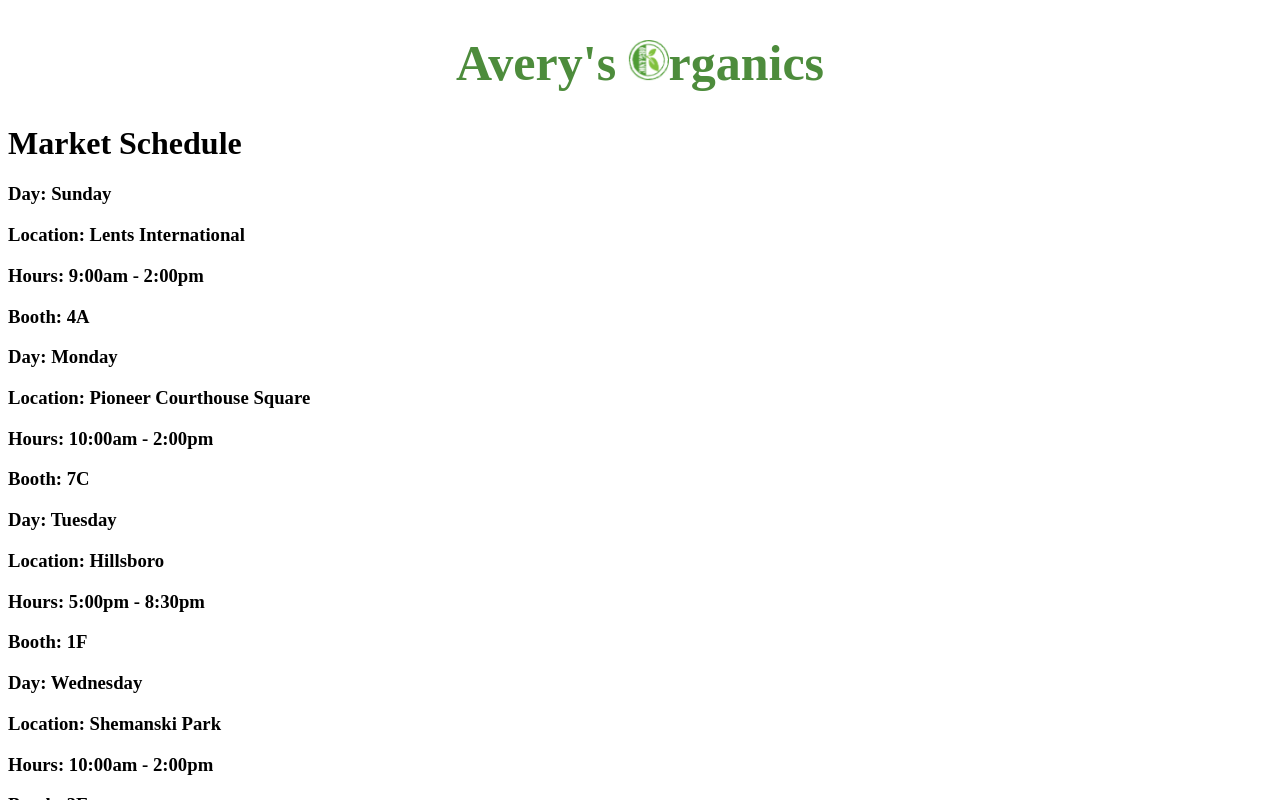
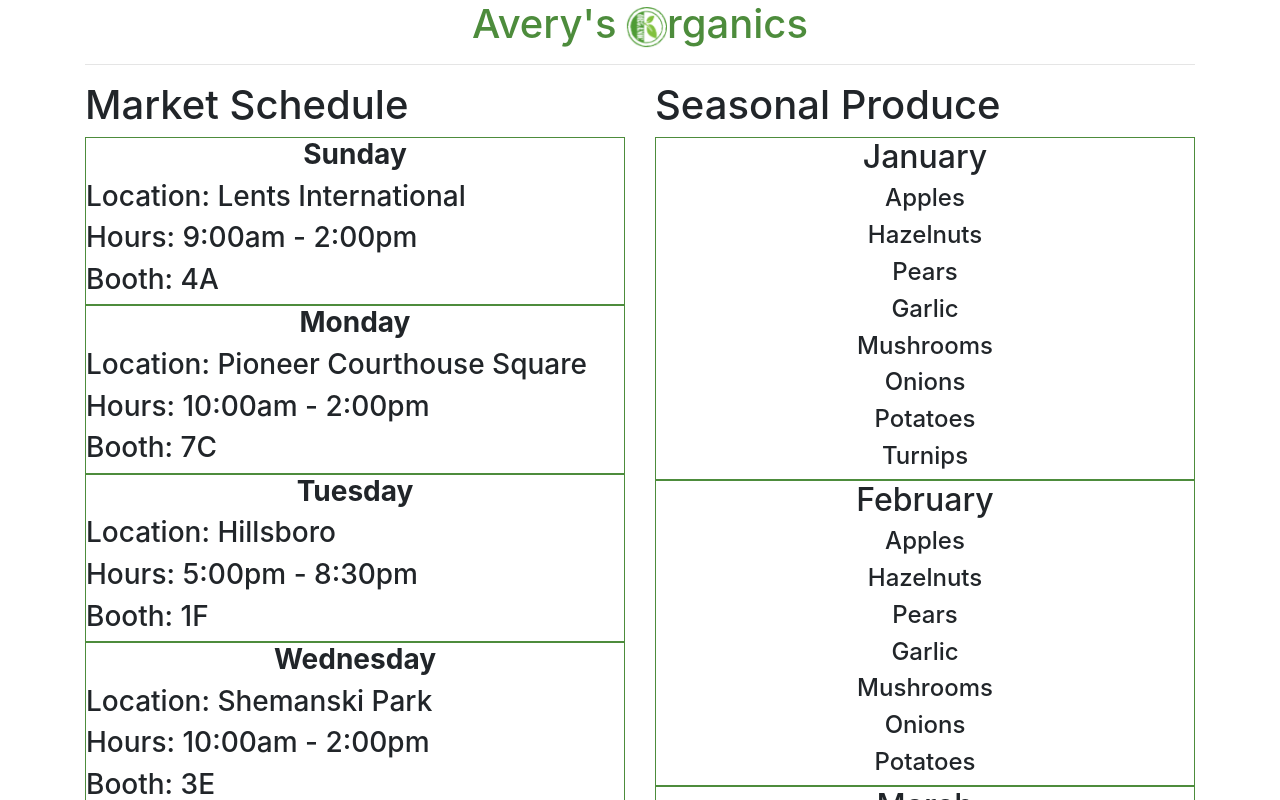
Before and after one commit to Jean84646/farmers-market-circuit, a React app: page / in a window 1280 px wide. Shown: the top 800 px of the page. Built offline with nearby package versions, Linux system fonts and the light colour scheme.

Commit message:
Add inline style to location and current produce components.

```diff
--- a/src/components/App.jsx
+++ b/src/components/App.jsx
@@ -5,10 +5,17 @@ import SeasonalProduce from './SeasonalProduce';
 
 function App(){
   return (
-    <div>
+    <div className="container">
       <Header/>
-      <Schedule/>
-      <SeasonalProduce/>
+      <hr/>
+      <div className="row">
+        <div className="col-md-6">
+          <Schedule/>
+        </div>
+        <div className="col-md-6">
+          <SeasonalProduce/>
+        </div>
+      </div>
     </div>
   );
 }
--- a/src/components/CurrentProduce.jsx
+++ b/src/components/CurrentProduce.jsx
@@ -2,10 +2,15 @@ import React from 'react';
 import PropTypes from 'prop-types';
 
 function CurrentProduce(props){
+  var produceStyle = {
+    border: '1px solid #4d8c3c',
+    padding: '10',
+    textAlign: 'center'
+  }
 
   return(
-    <div>
-      <h2>Month: {props.month}</h2>
+    <div style={produceStyle}>
+      <h2>{props.month}</h2>
       {props.selection.map((produce) =>
         <h4>{produce}</h4>
       )}
--- a/src/components/Location.jsx
+++ b/src/components/Location.jsx
@@ -2,9 +2,17 @@ import React from 'react';
 import PropTypes from 'prop-types';
 
 function Location(props){
+  var locationStyle = {
+    border: '1px solid #4d8c3c',
+    padding: '10'
+  }
+  var dayStyle = {
+    textAlign: 'center',
+    fontWeight: 'bold'
+  }
   return(
-    <div>
-      <h3>Day: {props.day}</h3>
+    <div style={locationStyle}>
+      <h3 style={dayStyle}>{props.day}</h3>
       <h3>Location: {props.location}</h3>
       <h3>Hours: {props.hours}</h3>
       <h3>Booth: {props.booth}</h3>
--- a/src/index.jsx
+++ b/src/index.jsx
@@ -2,6 +2,7 @@ import React from 'react';
 import ReactDOM from 'react-dom';
 import App from './components/App';
 import { AppContainer } from 'react-hot-loader';
+import Bootstrap from 'bootstrap/dist/css/bootstrap.css';
 
 const render = (Component) => {
   ReactDOM.render(
```
